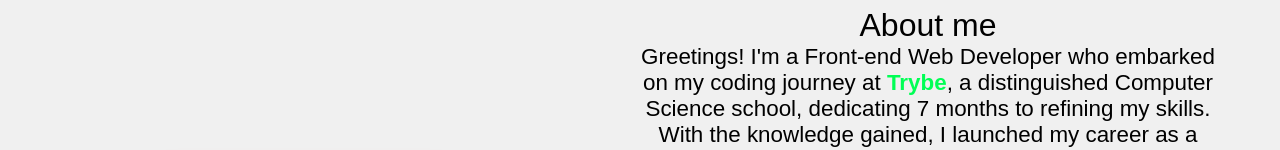
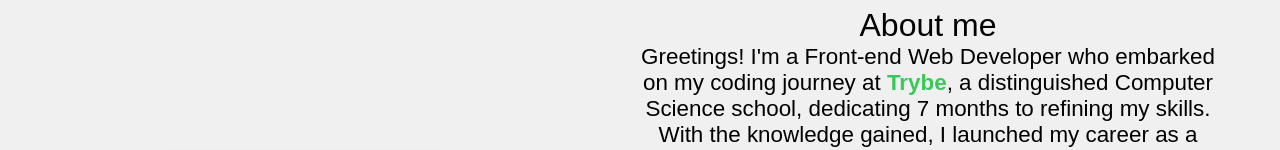
Before and after one commit to ageumenezesDev19/ageumenezesDev-portfolio, a React (Vite) app: page / in a window 1280 px wide. Shown: the part 156-306 px from the top of the page. Built offline with nearby package versions, Linux system fonts and the light colour scheme; a web font is replaced by a local one.

Commit message:
Update the Trybe color

```diff
--- a/src/styles/global.ts
+++ b/src/styles/global.ts
@@ -14,7 +14,7 @@ export const GlobalStyle = createGlobalStyle`
     --white-text-color: #FFFFFF;
     --blue-text-color: #00F7FF;
 
-    --box-shadow: #00FF55;
+    --box-shadow: #38c958;
 
     --background-400: #909090;
   }
```
